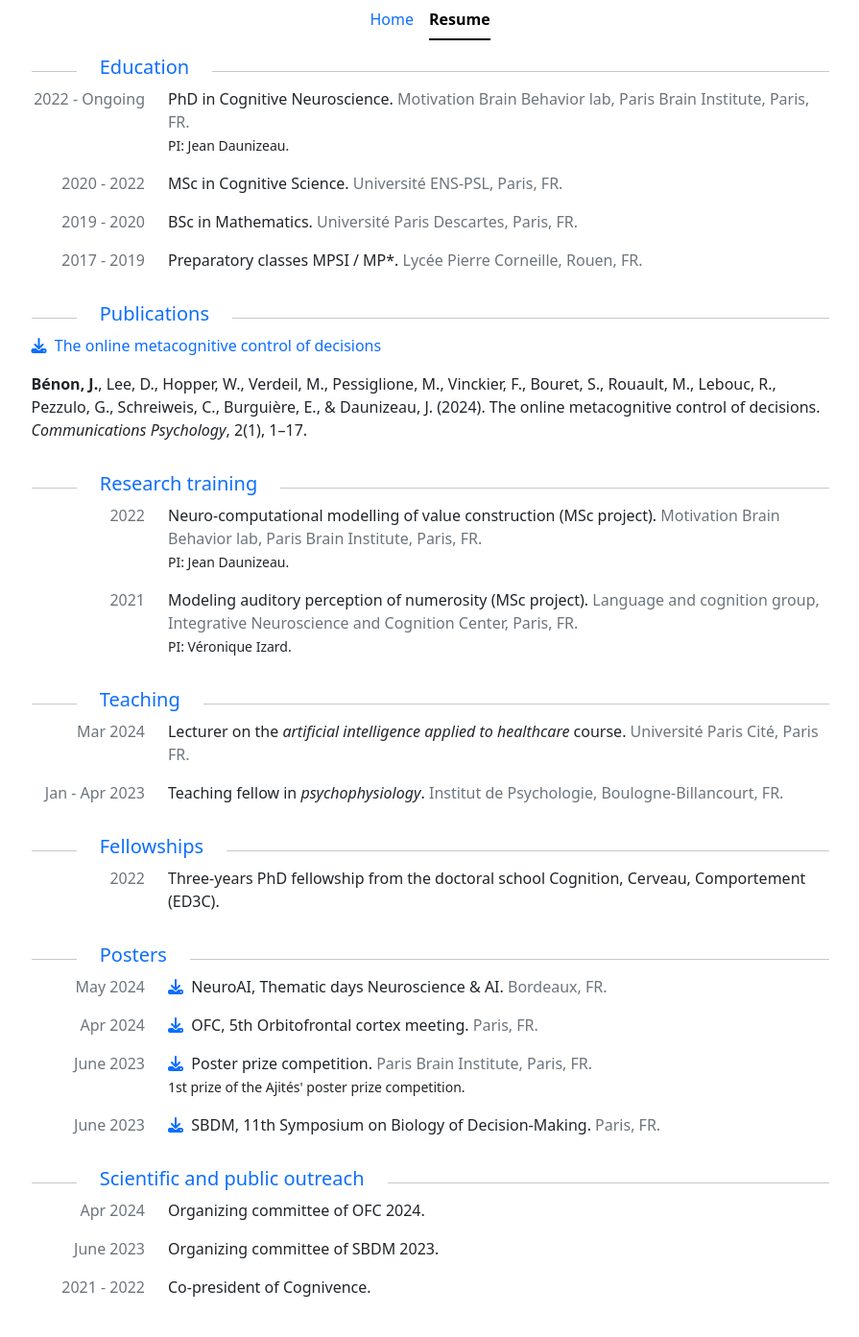
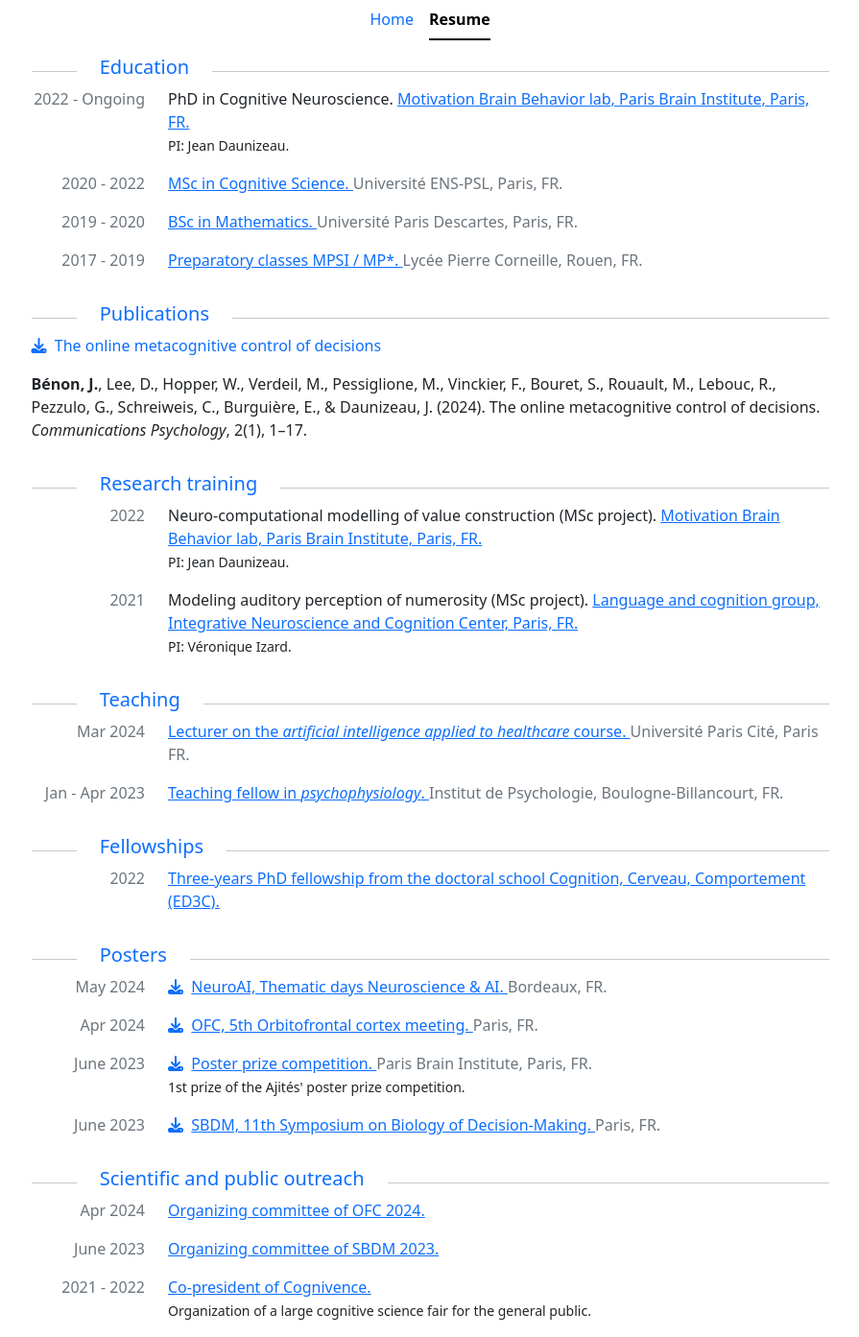
Before and after one commit to jbenon/jbenon.github.io, a Jekyll site: the page built from resume.html, in a window 1280 px wide. Shown: the whole page at 96% size, without its empty margins (192-1087 px from the left). Built offline with Jekyll 4.4.1, drawn with Linux system fonts in a browser that asks for light colours; nearby versions of some CDN libraries; before the commit the page ends 1369 px from its top, so only the background shows below that; part of the change alters nothing that is shown.

Commit message:
Add title and place links with tooltips

```diff
--- a/_data/resume.yml
+++ b/_data/resume.yml
@@ -2,18 +2,25 @@
 - title: Education
   items:
     - title: PhD in Cognitive Neuroscience.
-      title-link: https://sites.google.com/site/motivationbrainbehavior/
       date: 2022 - Ongoing
       place: Motivation Brain Behavior lab, Paris Brain Institute, Paris, FR.
+      place-link: https://sites.google.com/site/motivationbrainbehavior/
+      place-tooltip: Visit the lab website
       details: >
         PI: Jean Daunizeau.
     - title: MSc in Cognitive Science.
+      title-link: https://cogmaster.ens.psl.eu/en
+      title-tooltip: Visit the "Cogmaster" website
       date: 2020 - 2022
       place: Université ENS-PSL, Paris, FR.
     - title: BSc in Mathematics.
+      title-link: https://math-info.u-paris.fr/licence-de-mathematiques/parcours-modelisation-et-simulation/
+      title-tooltip: Visit the BSc page (in French)
       date: 2019 - 2020
       place: Université Paris Descartes, Paris, FR.
     - title: Preparatory classes MPSI / MP*.
+      title-link: https://en.wikipedia.org/wiki/Classe_pr%C3%A9paratoire_aux_grandes_%C3%A9coles
+      title-tooltip: Visit the Wikipedia page
       date: 2017 - 2019
       place: Lycée Pierre Corneille, Rouen, FR.
 
@@ -21,6 +28,8 @@
 - title: Publications
   publications:
     - title: The online metacognitive control of decisions
+      title-link: https://www.nature.com/articles/s44271-024-00071-y
+      title-tooltip: Access online
       pdf: Benon2024
       citation: >
         <b>Bénon, J.</b>, Lee, D., Hopper, W., Verdeil, M., Pessiglione, M., Vinckier, F.,
@@ -34,11 +43,15 @@
     - title: Neuro-computational modelling of value construction (MSc project).
       date: 2022
       place: Motivation Brain Behavior lab, Paris Brain Institute, Paris, FR.
+      place-link: https://sites.google.com/site/motivationbrainbehavior/
+      place-tooltip: Visit the lab website
       details: >
         PI: Jean Daunizeau.
     - title: Modeling auditory perception of numerosity (MSc project).
       date: 2021
       place: Language and cognition group, Integrative Neuroscience and Cognition Center, Paris, FR.
+      place-link: https://incc-paris.fr/language-and-cognition/
+      place-tooltip: Visit the lab website
       details: >
         PI: Véronique Izard.
 
@@ -46,9 +59,13 @@
 - title: Teaching
   items:
     - title: Lecturer on the <span class="fst-italic">artificial intelligence applied to healthcare</span> course.
+      title-link: https://odf.u-paris.fr/fr/offre-de-formation/diplome-d-universite-du-diu-1/sciences-technologies-sante-STS/du-intelligence-artificielle-ia-appliquee-en-sante-JXMZBK41.html
+      title-tooltip: Visit the course page (in French)
       date: Mar 2024
       place: Université Paris Cité, Paris FR.
     - title: Teaching fellow in <span class="fst-italic">psychophysiology</span>.
+      title-link: https://odf.u-paris.fr/fr/offre-de-formation/licence-XA/sciences-humaines-et-sociales-SHS/psychologie-K2NDLZCV/licence-psychologie-parcours-sciences-psychologiques-JT4FAPN6/bloc-fondamental-KLC5VZJY/psychophysiologie-3-KLC5YKP6.html
+      title-tooltip: Visit the course page (in French)
       date: Jan - Apr 2023
       place: Institut de Psychologie, Boulogne-Billancourt, FR.
 
@@ -56,26 +73,36 @@
 - title: Fellowships
   items:
     - title: Three-years PhD fellowship from the doctoral school Cognition, Cerveau, Comportement (ED3C).
+      title-link: https://ed3c.sorbonne-universite.fr/en
+      title-tooltip: Visit the doctoral school website
       date: 2022
 
 # ===== POSTERS ===== #
 - title: Posters
   items:
     - title: NeuroAI, Thematic days Neuroscience & AI.
+      title-link: https://www.neurosciences.asso.fr/JT2024/
+      title-tooltip: Visit the conference website
       date: May 2024
       place: Bordeaux, FR.
       pdf: Poster_2024_OFC-NeuroAI
     - title: OFC, 5th Orbitofrontal cortex meeting.
+      title-link: https://ofcconf.wixsite.com/ofc2024
+      title-tooltip: Visit the conference website
       date: Apr 2024
       place: Paris, FR.
       pdf: Poster_2024_OFC-NeuroAI
     - title: Poster prize competition.
+      title-link: https://www.ajites.fr/our-activities/poster-prize
+      title-tooltip: Visit the competition page
       date: June 2023
       place: Paris Brain Institute, Paris, FR.
       pdf: Poster_2023_Ajites
       details: >
         1st prize of the Ajités' poster prize competition.
     - title: SBDM, 11th Symposium on Biology of Decision-Making.
+      title-link: https://sbdm2023.sciencesconf.org/
+      title-tooltip: Visit the symposium website
       date: June 2023
       place: Paris, FR.
       pdf: Poster_2023_SBDM
@@ -84,8 +111,16 @@
 - title: Scientific and public outreach
   items:
     - title: Organizing committee of OFC 2024.
+      title-link: https://ofcconf.wixsite.com/ofc2024
+      title-tooltip: Visit the conference website
       date: Apr 2024
     - title: Organizing committee of SBDM 2023.
+      title-link: https://sbdm2023.sciencesconf.org/
+      title-tooltip: Visit the symposium website
       date: June 2023
     - title: Co-president of Cognivence.
+      title-link: https://cognivence.scicog.fr/forum-des-sciences-cognitives/fsc2022/
+      title-tooltip: Visit the cognitive science fair page (in French)
       date: 2021 - 2022
+      details: >
+        Organization of a large cognitive science fair for the general public.
--- a/resume.html
+++ b/resume.html
@@ -57,10 +57,24 @@ layout: default
                           <i class="fa-solid fa-download"></i>
                         </a>&nbsp;
                       {% endif %}
-                      {{item.title}}
+                      {% if item.title-link %}
+                        <a href="{{item.title-link}}"
+                        data-bs-toggle="tooltip" data-bs-title="{{item.title-tooltip}}">
+                          {{item.title}}
+                        </a>
+                      {% else %}
+                        {{item.title}}
+                      {% endif %}
                     </span>
                     <span class="text-secondary">
-                      {{item.place}}
+                      {% if item.place-link %}
+                        <a href="{{item.place-link}}"
+                        data-bs-toggle="tooltip" data-bs-title="{{item.place-tooltip}}">
+                          {{item.place}}
+                        </a>
+                      {% else %}
+                        {{item.place}}
+                      {% endif %}
                     </span>
                     {% if item.details %}
                       <span class="small">
```
